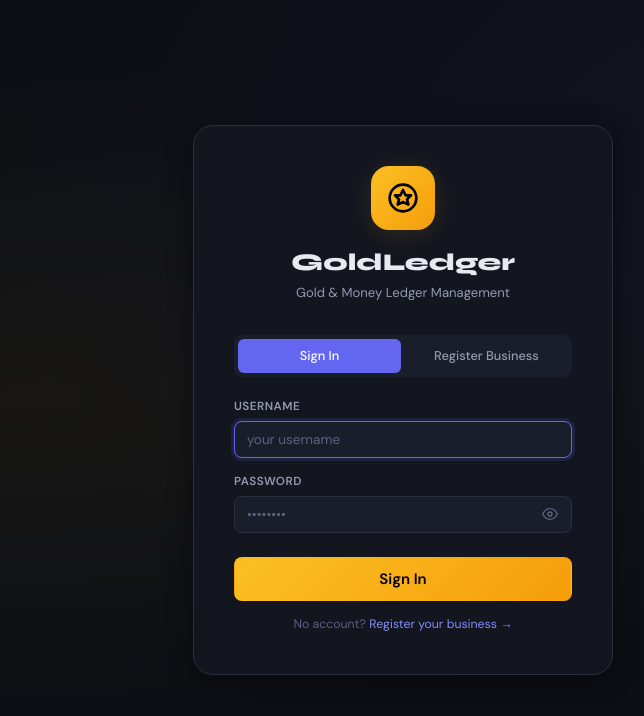
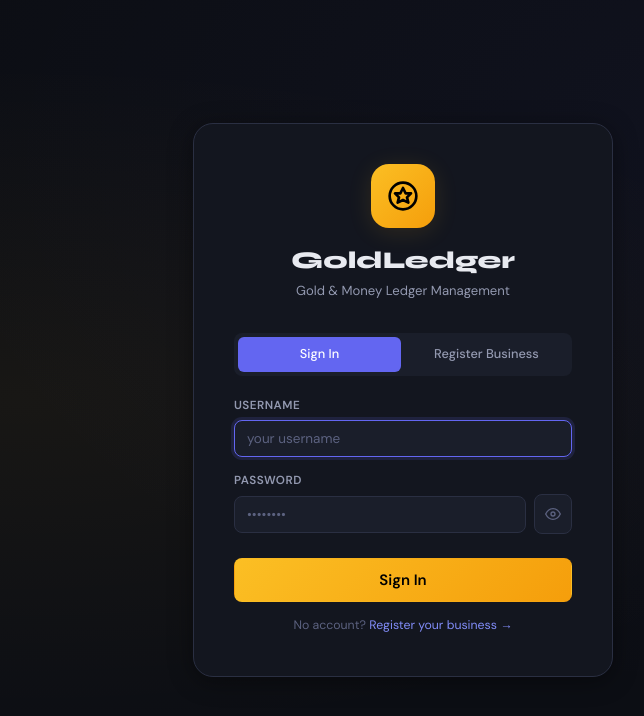
Before and after one commit to LogeshApps/ledger, a React (Vite) app: page / in a window 1280 px wide. Shown: the top 716 px of the page, without its empty margins (237-881 px from the left). Built offline with nearby package versions, Linux system fonts and the light colour scheme.

Commit message:
Update App.jsx

```diff
--- a/src/App.jsx
+++ b/src/App.jsx
@@ -476,20 +476,21 @@ function LoginPage({ onLogin }) {
   const PwField = ({label, value, onChange, onEnter}) => (
     <div className="form-group" style={{marginBottom:14}}>
       <label>{label}</label>
-      <div style={{position:"relative",display:"flex",alignItems:"center"}}>
+      <div style={{display:"flex",gap:8,alignItems:"center"}}>
         <input
           type={show?"text":"password"}
           value={value}
           onChange={onChange}
           placeholder="••••••••"
           onKeyDown={e=>e.key==="Enter"&&onEnter()}
-          style={{flex:1,paddingRight:42,width:"100%",position:"relative",zIndex:1}}
+          style={{flex:1}}
         />
         <button
           type="button"
+          tabIndex={-1}
           onMouseDown={e=>e.preventDefault()}
           onClick={()=>setShow(s=>!s)}
-          style={{position:"absolute",right:10,top:"50%",transform:"translateY(-50%)",background:"transparent",border:"none",cursor:"pointer",color:"var(--text3)",zIndex:3,padding:"4px",lineHeight:0,pointerEvents:"all"}}
+          style={{flexShrink:0,background:"var(--surface2)",border:"1px solid var(--border)",borderRadius:"var(--radius-sm)",cursor:"pointer",color:"var(--text3)",padding:"9px 10px",lineHeight:0,height:40}}
         >
           <Icon name={show?"eyeOff":"eye"} size={16}/>
         </button>
```
